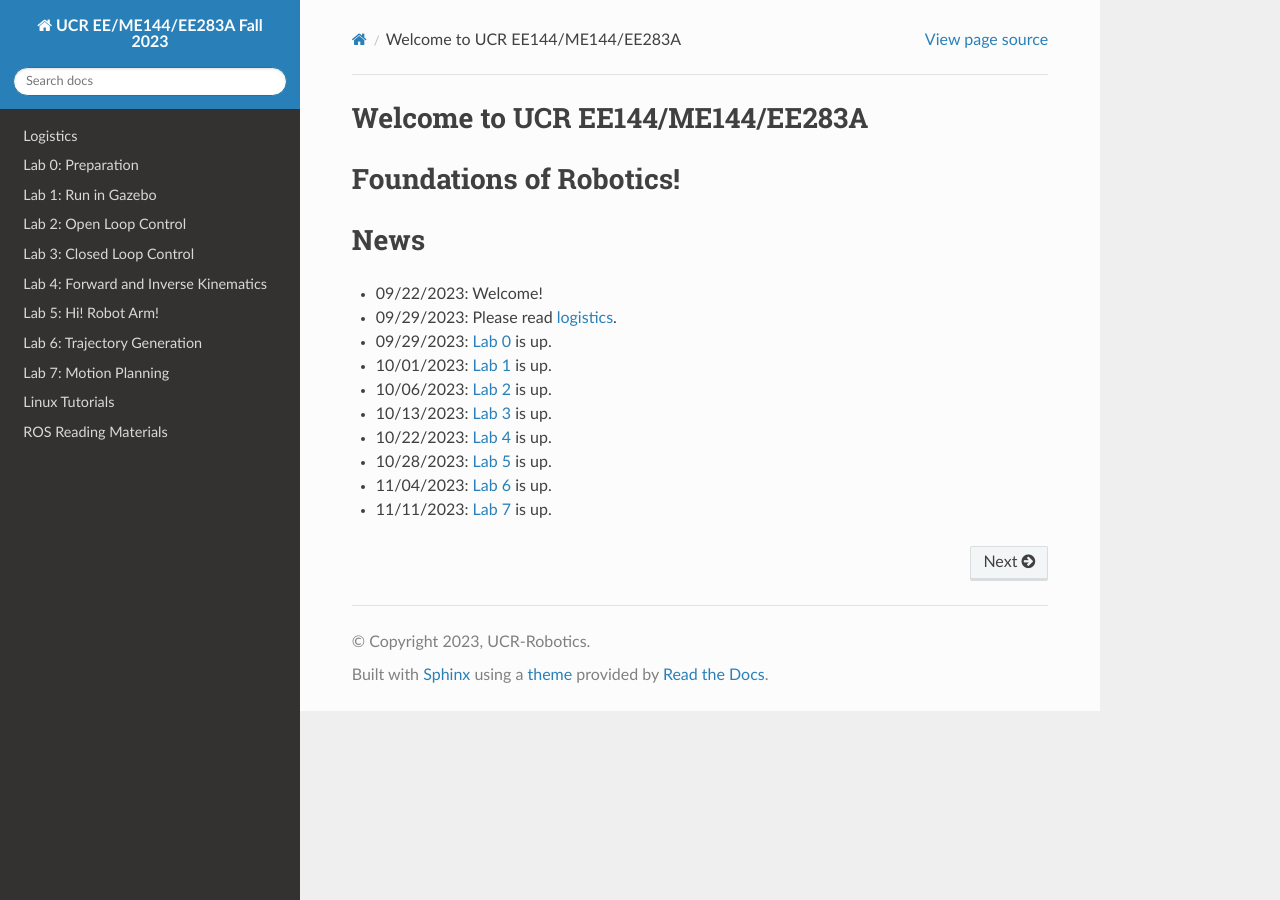
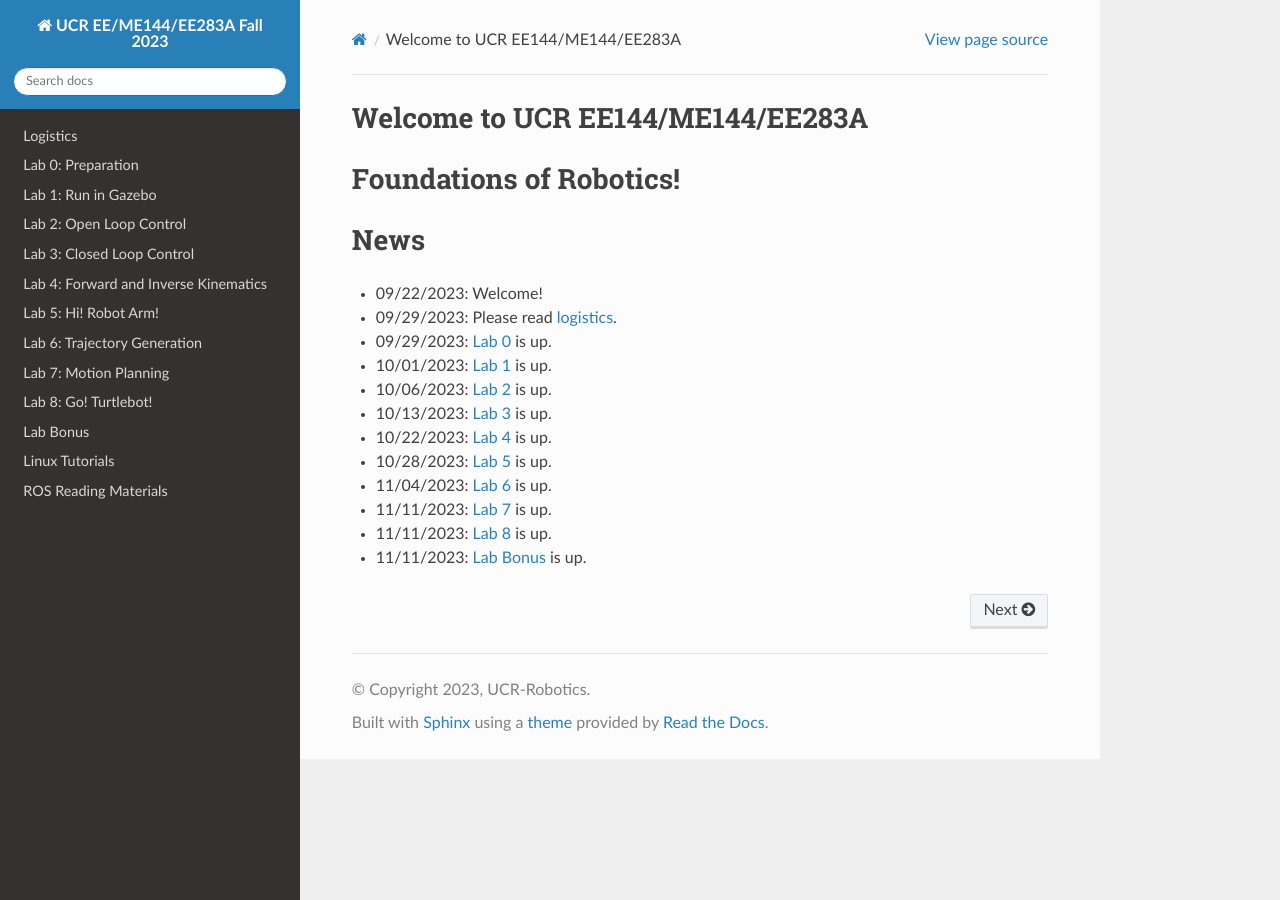
Before and after one commit to UCR-Robotics/ee144, a Sphinx documentation site: the page built from docs/index.rst, in a window 1280 px wide. Built offline with Sphinx 7.4.7 and the Read the Docs theme 2.0.0, drawn with Linux system fonts in a browser that asks for light colours.

Commit message:
up-to-date

```diff
--- a/docs/index.rst
+++ b/docs/index.rst
@@ -38,3 +40,5 @@ News
 - 10/28/2023: `Lab 5 <lab5.html>`_ is up.
 - 11/04/2023: `Lab 6 <lab6.html>`_ is up.
 - 11/11/2023: `Lab 7 <lab7.html>`_ is up.
+- 11/11/2023: `Lab 8 <lab8.html>`_ is up.
+- 11/11/2023: `Lab Bonus <labbonus.html>`_ is up.
```
Also changed, not shown: other parts of docs/index.rst (+2 -0 lines), 1 other file.
